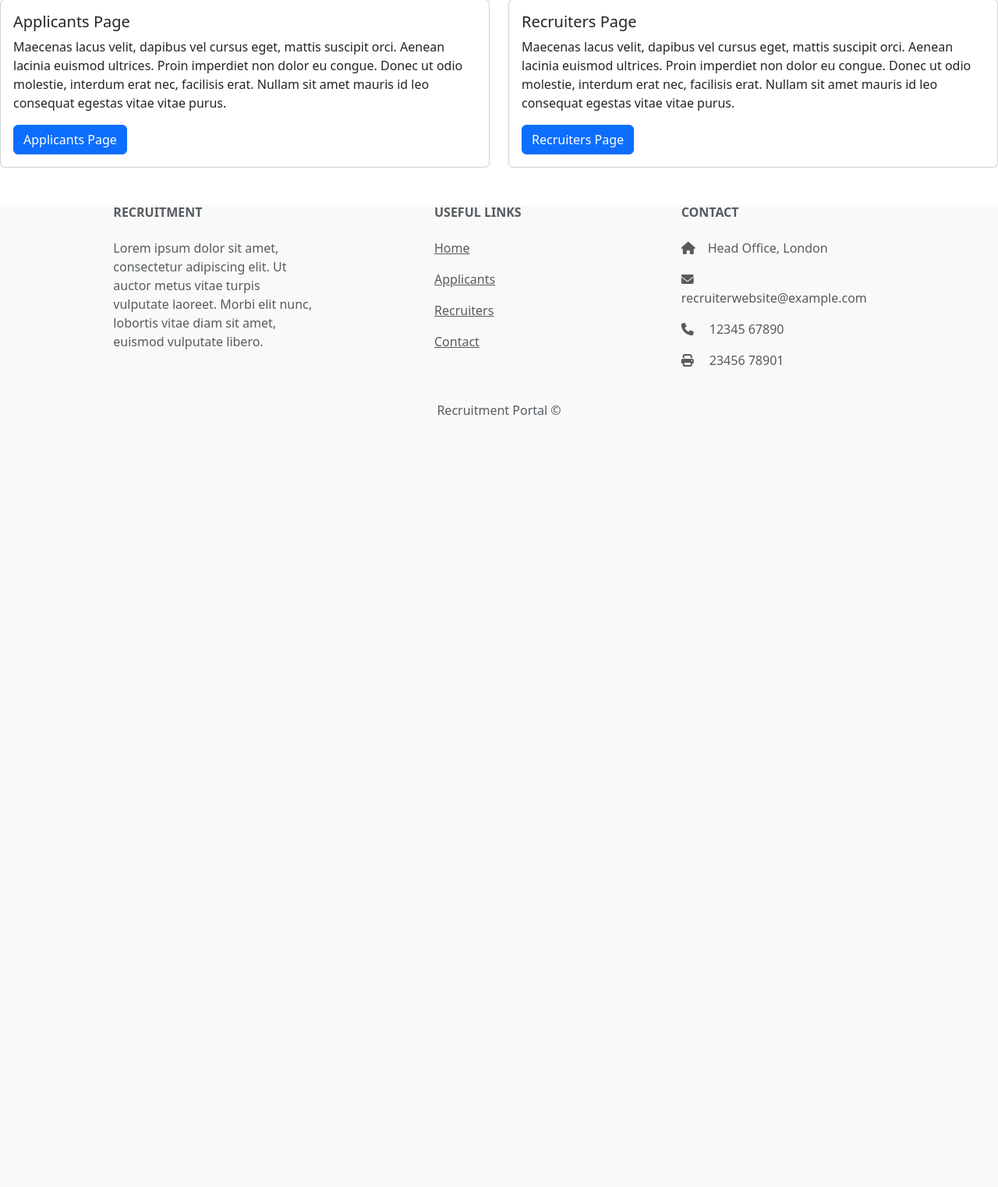
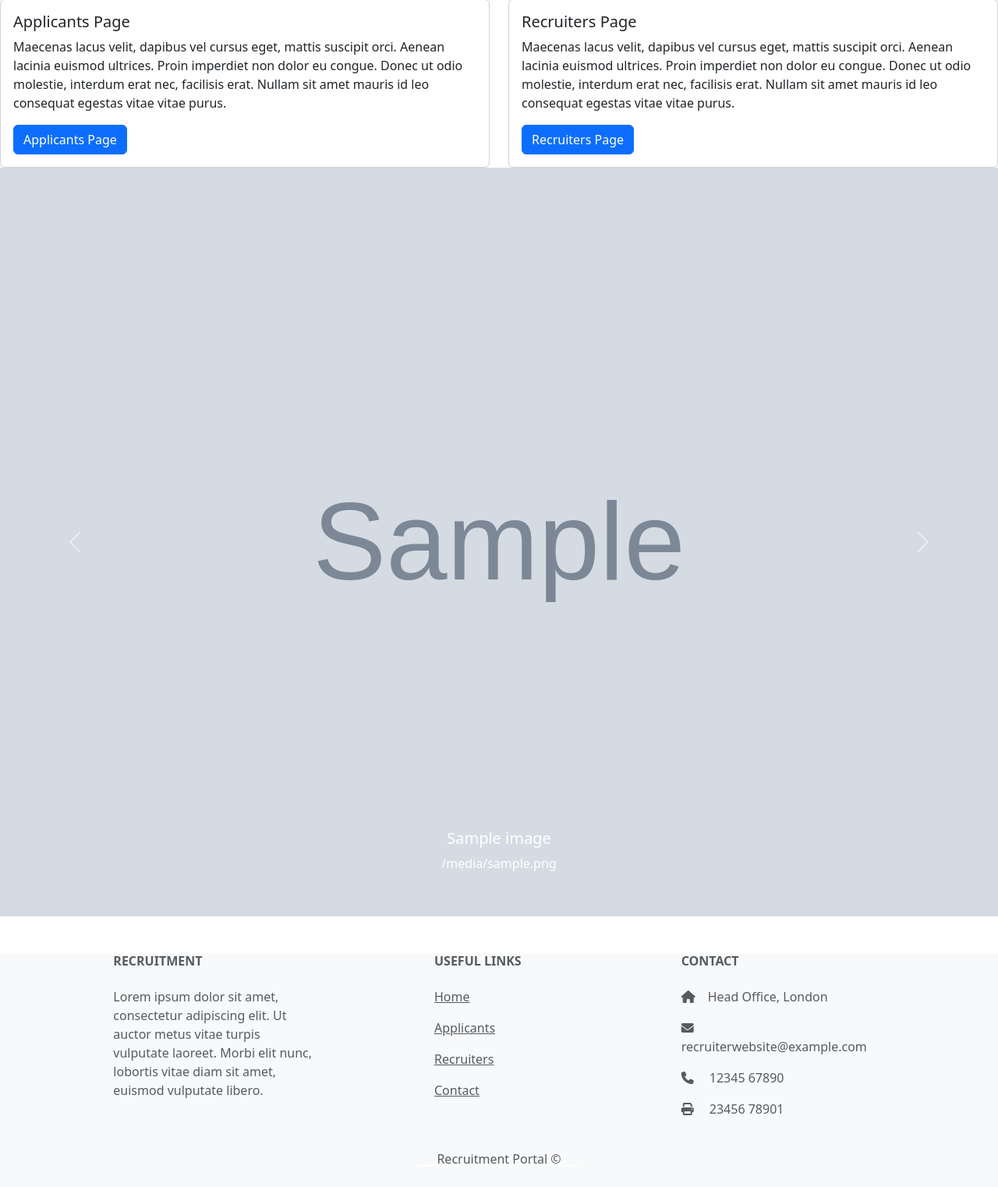
Before and after one commit to alexzanotti/milestone_project_3, a Python web app: template templates/index.html in a window 1280 px wide. Shown: the part 816-2338 px from the top of the page at 78% size. Before the commit the page ends 1348 px from the top, so only its background shows below. Run offline with Jinja, Linux system fonts and the light colour scheme; the template is opened without the code that fills it: most values are stand-ins (such as "Sample title", 1, 10 or a date in 2020); grey boxes marked "Sample" are stand-in pictures; some libraries are stand-ins or nearby versions.

Commit message:
added image carousel

```diff
--- a/templates/index.html
+++ b/templates/index.html
@@ -54,4 +54,42 @@
     </div>
   </div>
 
+  <!--Image carousel, showcasing the various job types this website is tailored for -->
+  <div id="image_carousel" class="carousel slide">
+    <!--Image carousel, showcasing the various job types this website is tailored for -->
+    <div class="carousel-indicators">
+      <button type="button" data-bs-target="#image_carousel" data-bs-slide-to="0" class="active"
+        aria-current="true" aria-label="Image 1"></button>
+      <button type="button" data-bs-target="#image_carousel" data-bs-slide-to="1" aria-label="Image 2"></button>
+      <button type="button" data-bs-target="#image_carousel" data-bs-slide-to="2" aria-label="Image 3"></button>
+      <button type="button" data-bs-target="#image_carousel" data-bs-slide-to="3" aria-label="Image 4"></button>
+      <button type="button" data-bs-target="#image_carousel" data-bs-slide-to="4" aria-label="Image 5"></button>
+      <button type="button" data-bs-target="#image_carousel" data-bs-slide-to="5" aria-label="Image 6"></button>
+    </div>
+    <!-- For loop, to iterate through each of the images.json objects -->
+    {% for image in images %}
+    <div class="carousel-inner">
+      <div class="carousel-item active">
+        <!-- Image element -->
+        <img src="{{ images.img_source }}" class="d-block w-100" alt="Image for {{ images.img_name }}">
+        <!-- Image caption -->
+        <div class="carousel-caption d-none d-md-block">
+          <!-- Image name -->
+          <h5>{{ images.img_name }}</h5>
+          <!-- Image description -->
+          <p>{{ images.img_description }}</p>
+        </div>
+      </div>
+      {% endfor %}
+      <!-- Previous button -->
+      <button class="carousel-control-prev" type="button" data-bs-target="#image_carousel" data-bs-slide="prev">
+        <span class="carousel-control-prev-icon" aria-hidden="true"></span>
+        <span class="visually-hidden">Previous</span>
+      </button>
+      <!-- Next button -->
+      <button class="carousel-control-next" type="button" data-bs-target="#image_carousel" data-bs-slide="next">
+        <span class="carousel-control-next-icon" aria-hidden="true"></span>
+        <span class="visually-hidden">Next</span>
+      </button>
+    </div>
 {% endblock %}
```
